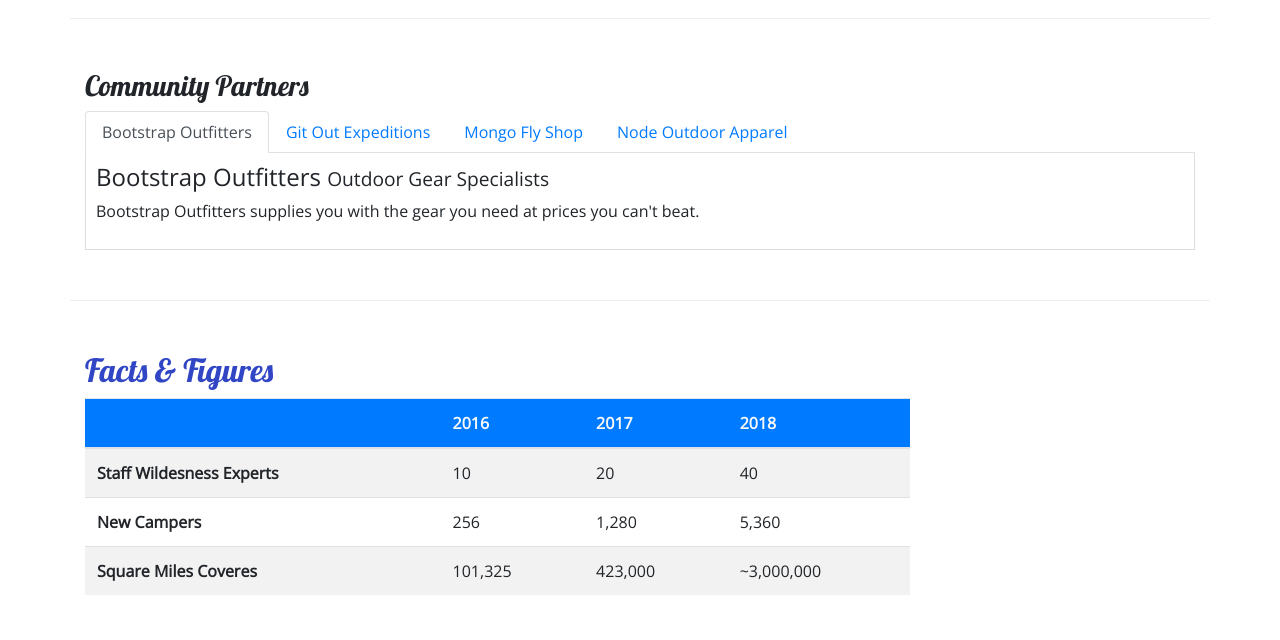
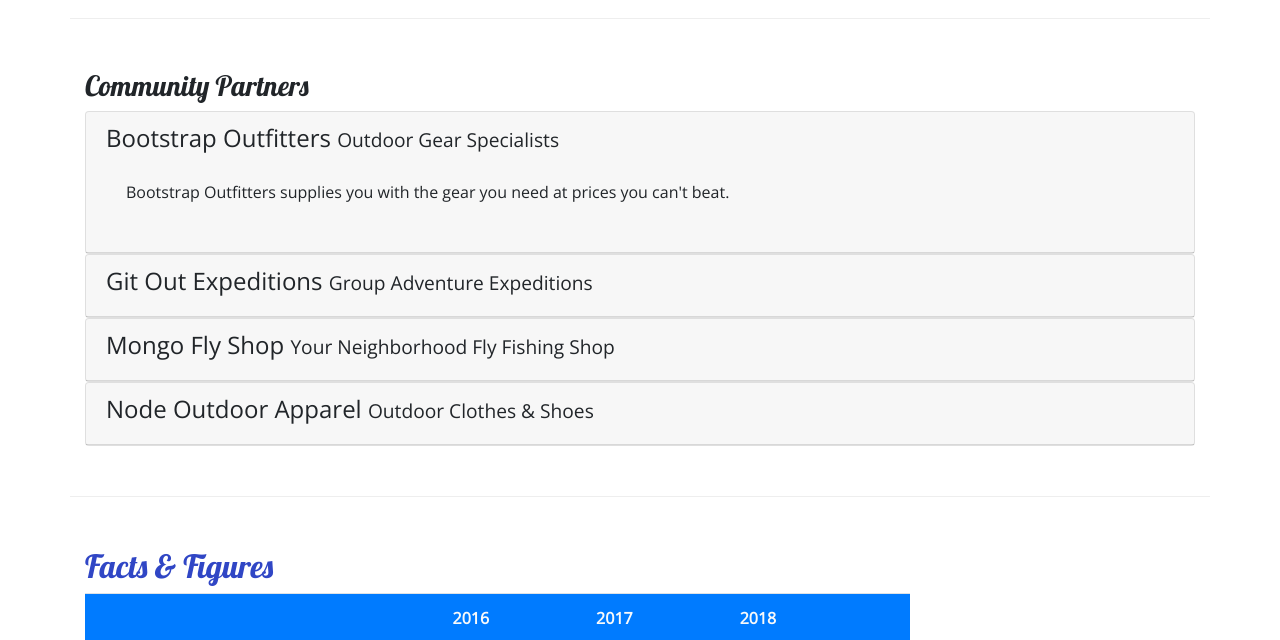
Before and after one commit to aizatibraimova/BootstrapCourseProject, a website: page aboutus.html in a window 1280 px wide. Shown: the part 810-1450 px from the top of the page. Drawn offline with nearby package versions, Linux system fonts and the light colour scheme.

Commit message:
Accordion

```diff
--- a/aboutus.html
+++ b/aboutus.html
@@ -106,28 +106,62 @@
         <div class="row row-content">
             <div class="col">
                 <h3>Community Partners</h3>
-                <ul class="nav nav-tabs">
-                    <li class="nav-item"><a class="nav-link active" href="#bootstrap" role="tab" data-toggle="tab">Bootstrap Outfitters</a></li>
-                    <li class="nav-item"><a class="nav-link" href="#git" role="tab" data-toggle="tab">Git Out Expeditions</a></li>
-                    <li class="nav-item"><a class="nav-link" href="#mongo" role="tab" data-toggle="tab">Mongo Fly Shop</a></li>
-                    <li class="nav-item"><a class="nav-link" href="#node" role="tab" data-toggle="tab">Node Outdoor Apparel</a></li>
-                </ul>
-                <div class="tab-content">
-                    <div role="tabpanel" class="tab-pane fade show active" id="bootstrap">
-                        <h4>Bootstrap Outfitters <small>Outdoor Gear Specialists</small></h4>
-                        <p class="d-none d-sm-block">Bootstrap Outfitters supplies you with the gear you need at prices you can't beat.</p>
+                <div id="accordion">
+                    <div class="card">
+                        <div role="tab" class="card-header">
+                            <h4>
+                                <a class="collapsed" data-toggle="collapse" data-target="#bootstrap">
+                                    Bootstrap Outfitters <small>Outdoor Gear Specialists</small>
+                                </a>
+                            </h4>
+                            <div class="collapse show" id="bootstrap" data-parent="#accordion">
+                                <div class="card-body">
+                                    <p class="d-none d-sm-block">Bootstrap Outfitters supplies you with the gear you need at prices you can't beat.</p>
+                                </div>
+                            </div>
+                        </div>
                     </div>
-                    <div role="tabpanel" class="tab-pane fade" id="git">
-                        <h4>Git Out Expeditions <small>Group Adventure Expeditions</small></h4>
-                        <p class="d-none d-sm-block">Join Git Out Expeditions to explore new horizons with a group of other adventurers!</p>
+                    <div class="card">
+                        <div role="tab" class="card-header">
+                            <h4>
+                                <a class="collapsed" data-toggle="collapse" data-target="#git">
+                                    Git Out Expeditions <small>Group Adventure Expeditions</small>
+                                </a>
+                            </h4>
+                            <div class="collapse" id="git" data-parent="#accordion">
+                                <div class="card-body">
+                                    <p class="d-none d-sm-block">Join Git Out Expeditions to explore new horizons with a group of other adventurers!</p>
+                                </div>
+                            </div>
+                        </div>
                     </div>
-                    <div role="tabpanel" class="tab-pane fade" id="mongo">
-                        <h4>Mongo Fly Shop <small>Your Neighborhood Fly Fishing Shop</small></h4>
-                        <p class="d-none d-sm-block">Need a new fishing pole, a tacklebox, or flies of all kinds? Stop by Mongo Fly Shop.</p>
+                    <div class="card">
+                        <div role="tab" class="card-header">
+                            <h4>
+                                <a class="collapsed" data-toggle="collapse" data-target="#mongo">
+                                    Mongo Fly Shop <small>Your Neighborhood Fly Fishing Shop</small>
+                                </a>
+                            </h4>
+                            <div class="collapse" id="mongo" data-parent="#accordion">
+                                <div class="card-body">
+                                    <p class="d-none d-sm-block">Need a new fishing pole, a tacklebox, or flies of all kinds? Stop by Mongo Fly Shop.</p>
+                                </div>
+                            </div>
+                        </div>
                     </div>
-                    <div role="tabpanel" class="tab-pane fade" id="node">
-                        <h4>Node Outdoor Apparel <small>Outdoor Clothes & Shoes</small></h4>
-                        <p class="d-none d-sm-block">From polar fleeces to swimsuits, hiking boots to waders, a visit to Node will be sure to get you covered.</p>
+                    <div class="card">
+                        <div role="tab" class="card-header">
+                            <h4>
+                                <a class="collapsed" data-toggle="collapse" data-target="#node">
+                                    Node Outdoor Apparel <small>Outdoor Clothes & Shoes</small>
+                                </a>
+                            </h4>
+                            <div class="collapse" id="node" data-parent="#accordion">
+                                <div class="card-body">
+                                    <p class="d-none d-sm-block">From polar fleeces to swimsuits, hiking boots to waders, a visit to Node will be sure to get you covered.</p>
+                                </div>
+                            </div>
+                        </div>
                     </div>
                 </div>
             </div>
--- a/css/styles.css
+++ b/css/styles.css
@@ -40,3 +40,8 @@ header h2 {
     border-top: none;
     padding: 10px;
 }
+
+a, a:hover {
+    color: inherit;
+    text-decoration: none;
+}
```
Also changed, not shown: contactus.html (+0 -2 lines).
